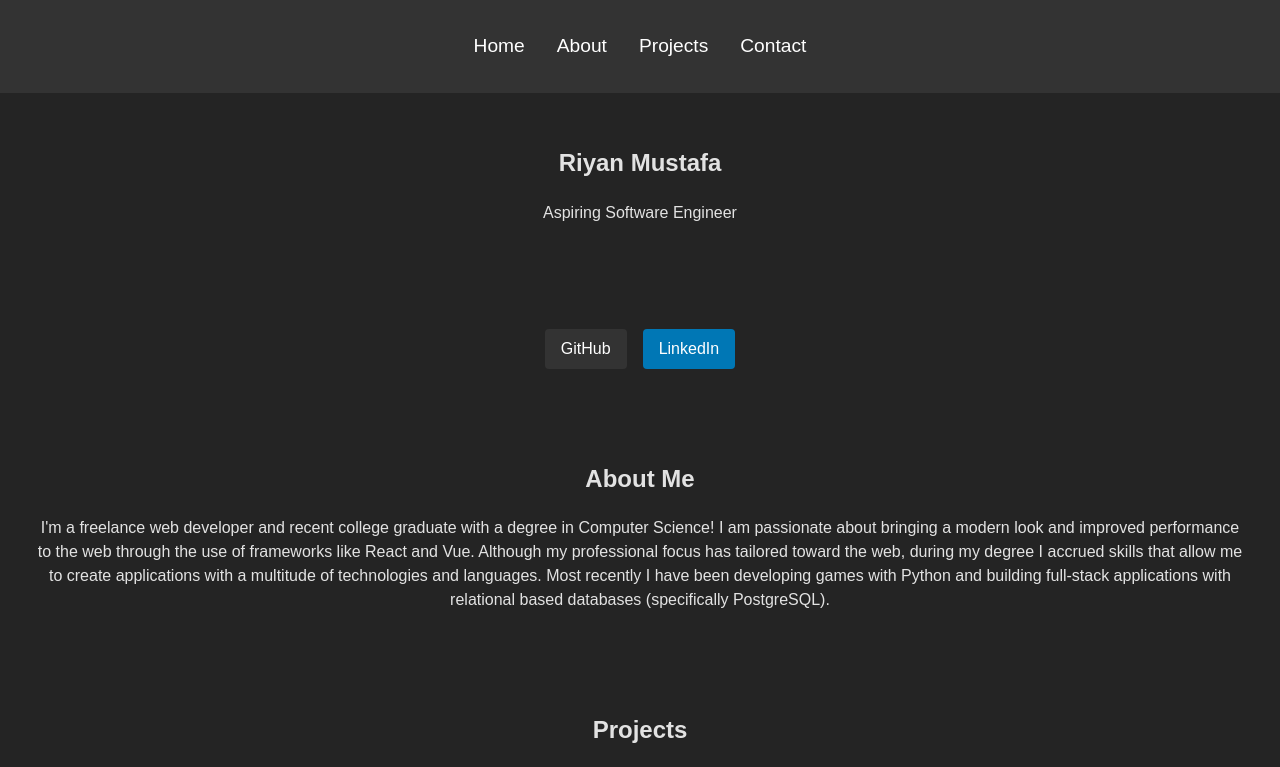
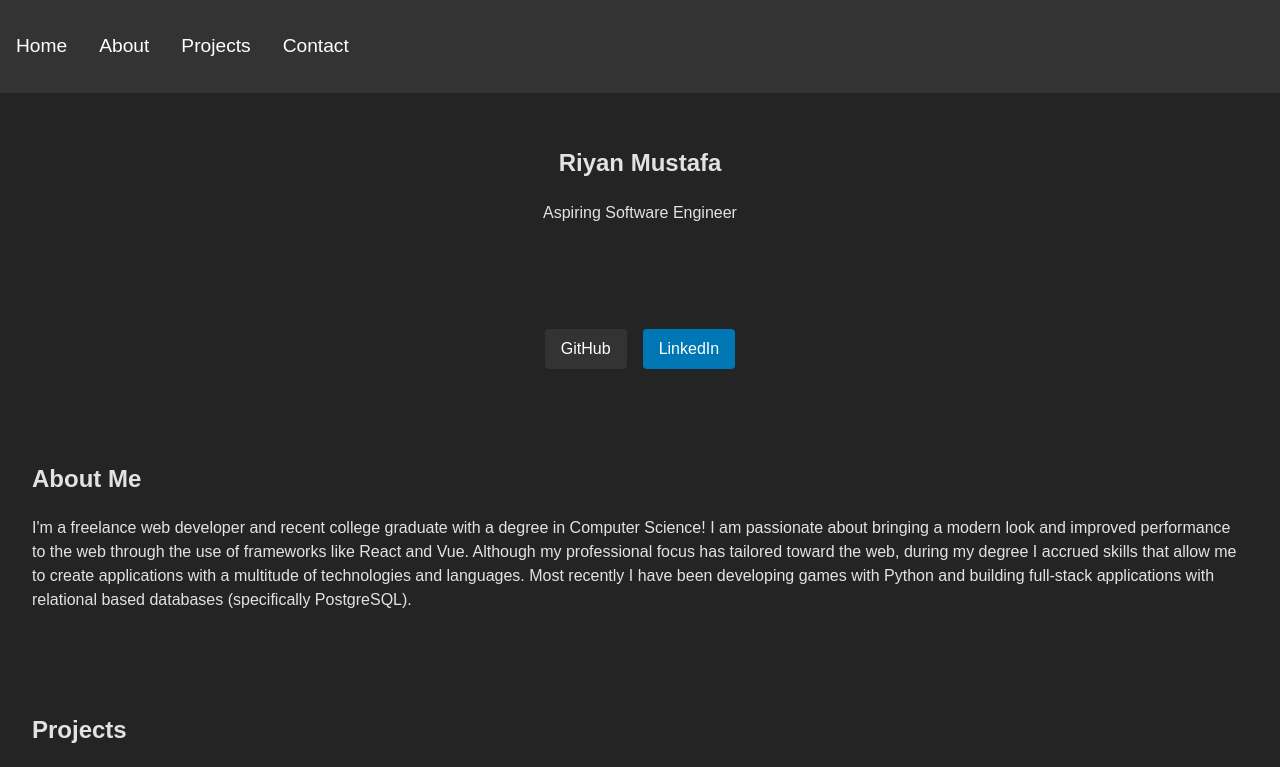
Before and after one commit to RiMustafa/personal_website, a React (Vite) app: page / in a window 1280 px wide. Shown: the top 767 px of the page. Built offline with nearby package versions, Linux system fonts and the light colour scheme.

Commit message:
feat: annimations

```diff
--- a/src/App.css
+++ b/src/App.css
@@ -1,3 +1,23 @@
+@keyframes slideInFromLeft {
+  from {
+    transform: translateX(-100%);
+    opacity: 0;
+  }
+  to {
+    transform: translateX(0);
+    opacity: 1;
+  }
+}
+
+@keyframes fadeIn {
+  from {
+    opacity: 0;
+  }
+  to {
+    opacity: 1;
+  }
+}
+
 body {
   font-family: Arial, sans-serif;
   margin: 0;
@@ -14,7 +34,7 @@ nav ul {
   list-style: none;
   padding: 0;
   display: flex;
-  justify-content: center;
+  justify-content: flex-start;
 }
 
 nav ul li {
@@ -36,6 +56,7 @@ section {
   border: 1px solid #ccc;
   margin: 1rem;
   padding: 1rem;
+  animation: fadeIn 1s ease-in-out forwards;
 }
 
 footer {
@@ -103,3 +124,10 @@ footer {
 .social-button:hover {
   opacity: 0.8;
 }
+
+/* Animation styles */
+#about,
+#projects {
+  text-align: left;
+  animation: slideInFromLeft 1s ease-in-out forwards;
+}
```
